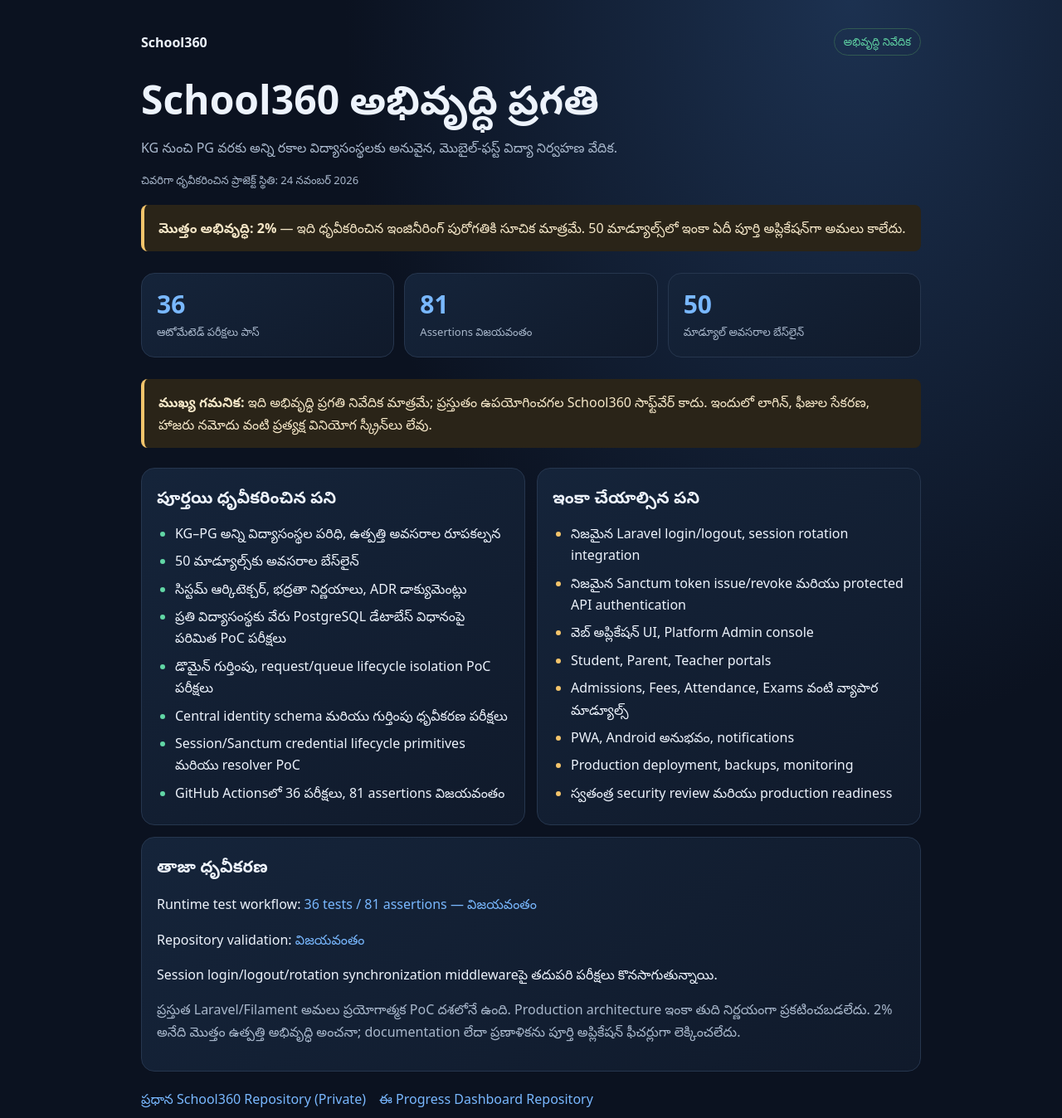
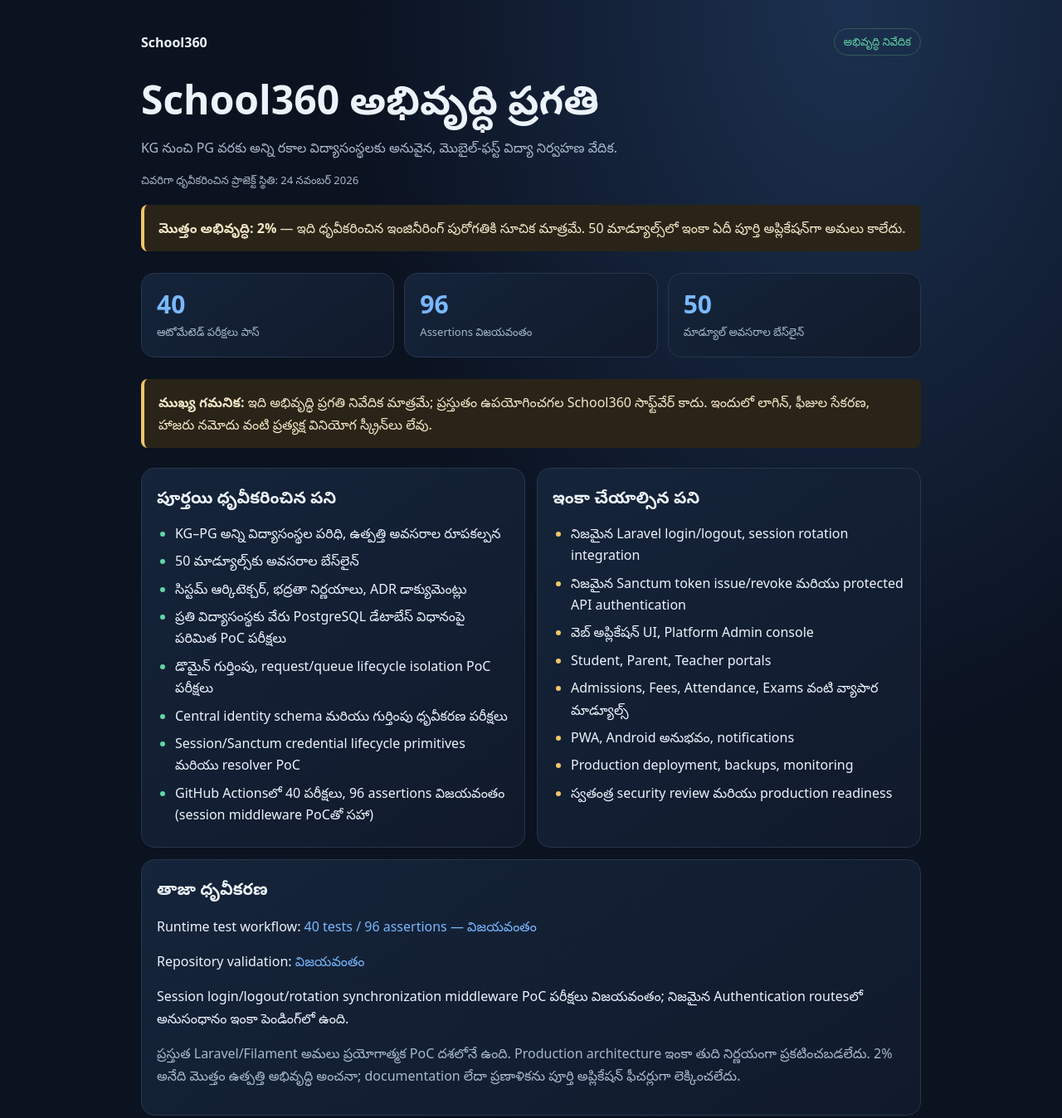
Before and after one commit to kkjan2007/School360-Progress, a plain HTML site: page index.html in a window 1280 px wide. Shown: the top 1348 px of the page at 83% size. Drawn offline with Linux system fonts and the light colour scheme.

Commit message:
Update public progress dashboard with verified 40-test runtime result

```diff
--- a/index.html
+++ b/index.html
@@ -22,8 +22,8 @@ a{color:var(--blue);text-decoration:none}a:hover{text-decoration:underline}.link
 <div class="updated">చివరిగా ధృవీకరించిన ప్రాజెక్ట్ స్థితి: 24 నవంబర్ 2026</div>
 <div class="notice"><strong>మొత్తం అభివృద్ధి: 2%</strong> — ఇది ధృవీకరించిన ఇంజినీరింగ్ పురోగతికి సూచిక మాత్రమే. 50 మాడ్యూల్స్‌లో ఇంకా ఏదీ పూర్తి అప్లికేషన్‌గా అమలు కాలేదు.</div>
 <section class="stats" aria-label="ధృవీకరించిన పరీక్షా గణాంకాలు">
-<div class="stat"><strong>36</strong><span>ఆటోమేటెడ్ పరీక్షలు పాస్</span></div>
-<div class="stat"><strong>81</strong><span>Assertions విజయవంతం</span></div>
+<div class="stat"><strong>40</strong><span>ఆటోమేటెడ్ పరీక్షలు పాస్</span></div>
+<div class="stat"><strong>96</strong><span>Assertions విజయవంతం</span></div>
 <div class="stat"><strong>50</strong><span>మాడ్యూల్ అవసరాల బేస్‌లైన్</span></div>
 </section>
 <div class="notice"><strong>ముఖ్య గమనిక:</strong> ఇది అభివృద్ధి ప్రగతి నివేదిక మాత్రమే; ప్రస్తుతం ఉపయోగించగల School360 సాఫ్ట్‌వేర్ కాదు. ఇందులో లాగిన్, ఫీజుల సేకరణ, హాజరు నమోదు వంటి ప్రత్యక్ష వినియోగ స్క్రీన్‌లు లేవు.</div>
@@ -36,7 +36,7 @@ a{color:var(--blue);text-decoration:none}a:hover{text-decoration:underline}.link
 <li>డొమైన్ గుర్తింపు, request/queue lifecycle isolation PoC పరీక్షలు</li>
 <li>Central identity schema మరియు గుర్తింపు ధృవీకరణ పరీక్షలు</li>
 <li>Session/Sanctum credential lifecycle primitives మరియు resolver PoC</li>
-<li>GitHub Actionsలో 36 పరీక్షలు, 81 assertions విజయవంతం</li>
+<li>GitHub Actionsలో 40 పరీక్షలు, 96 assertions విజయవంతం (session middleware PoCతో సహా)</li>
 </ul></section>
 <section class="panel pending"><h2>ఇంకా చేయాల్సిన పని</h2><ul>
 <li>నిజమైన Laravel login/logout, session rotation integration</li>
@@ -49,9 +49,9 @@ a{color:var(--blue);text-decoration:none}a:hover{text-decoration:underline}.link
 <li>స్వతంత్ర security review మరియు production readiness</li>
 </ul></section></div>
 <section class="panel"><h2>తాజా ధృవీకరణ</h2>
-<p>Runtime test workflow: <a href="https://github.com/kkjan2007/School360/actions/runs/45446607675">36 tests / 81 assertions — విజయవంతం</a></p>
+<p>Runtime test workflow: <a href="https://github.com/kkjan2007/School360/actions/runs/45446607675">40 tests / 96 assertions — విజయవంతం</a></p>
 <p>Repository validation: <a href="https://github.com/kkjan2007/School360/actions/runs/45441785839">విజయవంతం</a></p>
-<p>Session login/logout/rotation synchronization middlewareపై తదుపరి పరీక్షలు కొనసాగుతున్నాయి.</p>
+<p>Session login/logout/rotation synchronization middleware PoC పరీక్షలు విజయవంతం; నిజమైన Authentication routesలో అనుసంధానం ఇంకా పెండింగ్‌లో ఉంది.</p>
 <p class="muted">ప్రస్తుత Laravel/Filament అమలు ప్రయోగాత్మక PoC దశలోనే ఉంది. Production architecture ఇంకా తుది నిర్ణయంగా ప్రకటించబడలేదు. 2% అనేది మొత్తం ఉత్పత్తి అభివృద్ధి అంచనా; documentation లేదా ప్రణాళికను పూర్తి అప్లికేషన్ ఫీచర్లుగా లెక్కించలేదు.</p>
 </section>
 <div class="links"><a href="https://github.com/kkjan2007/School360">ప్రధాన School360 Repository (Private)</a><a href="https://github.com/kkjan2007/School360-Progress">ఈ Progress Dashboard Repository</a></div>
```
